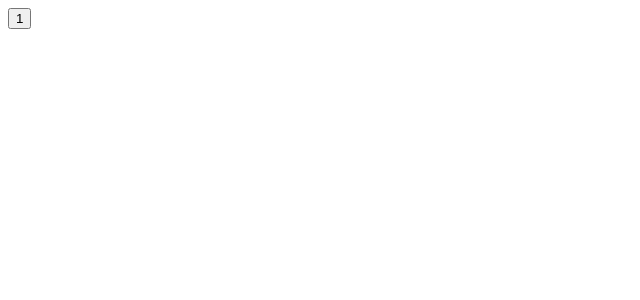
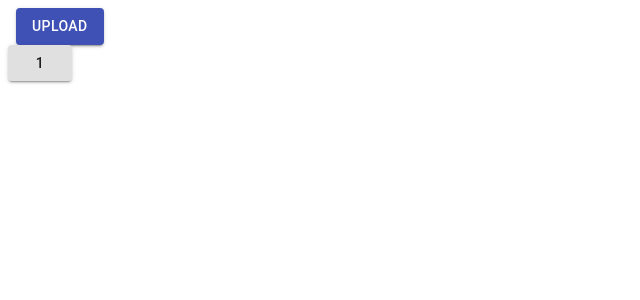
Before and after one commit to gustavokrieger/tcc, a React (Create React App) app in the folder frontend/: page / in a window 1280 px wide. Shown: the top 300 px of the page, without its empty margins (0-640 px from the left). Built offline with nearby package versions, Linux system fonts and the light colour scheme.

Commit message:
adição de botão de upload do material ui

```diff
--- a/frontend/package.json
+++ b/frontend/package.json
@@ -3,6 +3,7 @@
   "version": "0.1.0",
   "private": true,
   "dependencies": {
+    "@material-ui/core": "^4.11.0",
     "@testing-library/jest-dom": "^5.11.2",
     "@testing-library/react": "^10.4.8",
     "@testing-library/user-event": "^12.1.1",
--- a/frontend/src/App.tsx
+++ b/frontend/src/App.tsx
@@ -1,4 +1,6 @@
 import React from 'react';
+import {Button} from '@material-ui/core';
+import {UploadButton} from './UploadButton';
 
 export class App extends React.Component {
 
@@ -9,12 +11,12 @@ export class App extends React.Component {
     render() {
         return (
             <div className="app">
+                <UploadButton/>
                 <FileUpload
                     value={1}
                     onClick={() => this.handleClick()}
                 />
             </div>
-
         );
     }
 }
@@ -26,12 +28,8 @@ type FileUploadProps = {
 
 function FileUpload(props: FileUploadProps) {
     return (
-        <button
-            className="file-upload"
-            onClick={props.onClick}>
-
+        <Button className="file-upload" variant="contained" onClick={props.onClick}>
             {props.value}
-
-        </button>
+        </Button>
     );
 }
--- /dev/null
+++ b/frontend/src/UploadButton.tsx
@@ -0,0 +1,37 @@
+import React from 'react';
+import {createStyles, makeStyles, Theme} from '@material-ui/core/styles';
+import Button from '@material-ui/core/Button';
+
+const useStyles = makeStyles((theme: Theme) =>
+    createStyles({
+        root: {
+            '& > *': {
+                margin: theme.spacing(1),
+            },
+        },
+        input: {
+            display: 'none',
+        },
+    }),
+);
+
+export function UploadButton() {
+    const classes = useStyles();
+
+    return (
+        <div className={classes.root}>
+            <input
+                accept="image/*"
+                className={classes.input}
+                id="contained-button-file"
+                multiple
+                type="file"
+            />
+            <label htmlFor="contained-button-file">
+                <Button variant="contained" color="primary" component="span">
+                    Upload
+                </Button>
+            </label>
+        </div>
+    );
+}
```
Also changed, not shown: 1 other file (tests, documents, lock files or other folders).
